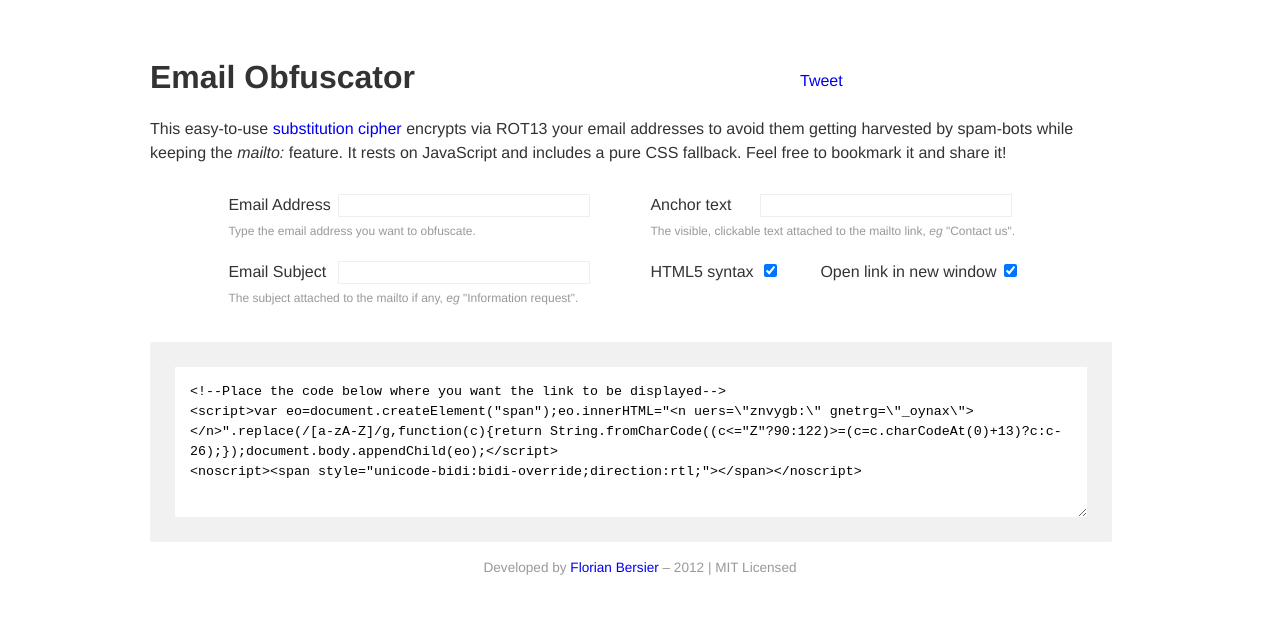
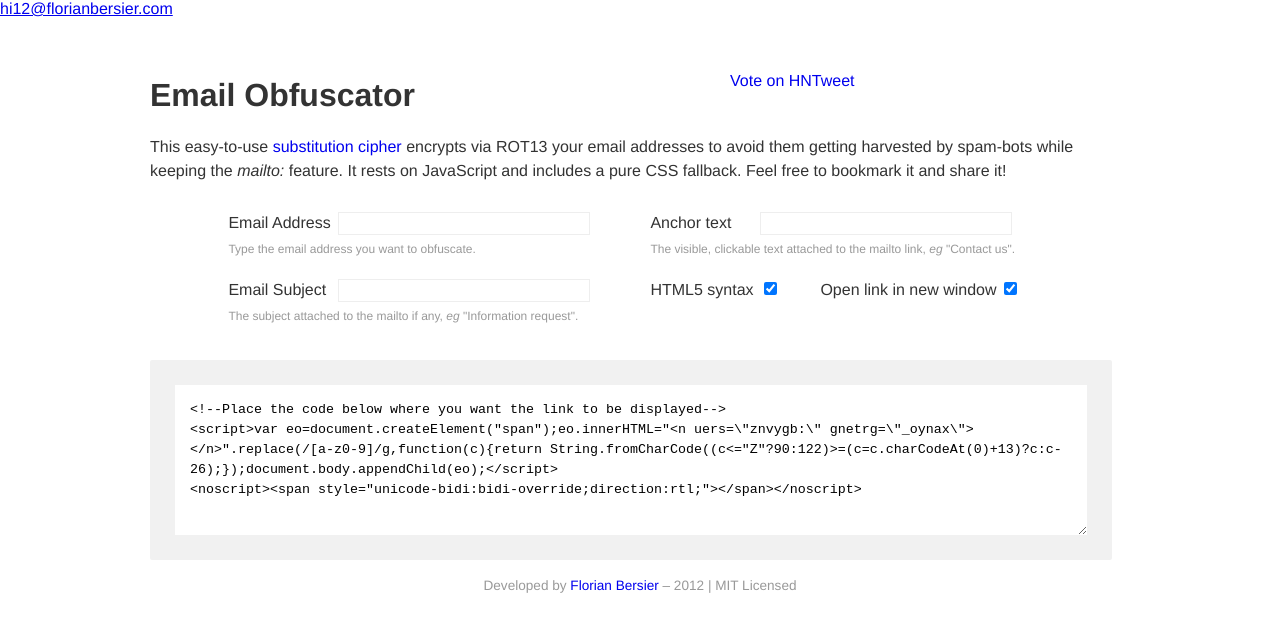
Before and after one commit to xpressyoo/Email-Obfuscator, a plain HTML site: page obfuscator.html in a window 1280 px wide. Drawn offline with nearby package versions, Linux system fonts and the light colour scheme.

Commit message:
Update obfuscator.html

```diff
--- a/obfuscator.html
+++ b/obfuscator.html
@@ -26,10 +26,38 @@ label{display:inline-block;width:110px}label.lg{width:180px;margin-left:40px}
 .info{position:absolute;display:none;margin-left:300px;width:360px;height:25px;background:lightyellow;line-height:25px;text-align:center;font-size:13px;border-left:3px dashed #f1f1f1;border-right:3px dashed #f1f1f1}
 textarea{width:90%;border:25px solid #f1f1f1;padding:15px;line-height:20px;outline:none;border-radius:2px;-moz-border-radius:2px;-webkit-border-radius:2px}
 .footer{color:#999;font-size:0.85em;text-align:center}
-ul.share{position:absolute;top:9%;margin-left:650px;width:290px}ul.share li{display:inline-block;margin:0}
+ul.share{position:absolute;top:9%;margin-left:580px;width:440px}ul.share li{display:inline-block;margin:0}
 </style>
 </head>
-<body>
+<body><div id="fb-root"></div>
+<script>
+// ASYNC
+(function(doc, script) {
+    var js,
+        fjs = doc.getElementsByTagName(script)[0],
+        add = function(url, id) {
+            if (doc.getElementById(id)) {return;}
+            js = doc.createElement(script);
+            js.src = url;
+            id && (js.id = id);
+            fjs.parentNode.insertBefore(js, fjs);
+        };
+
+    // Google+ button
+    add('https://apis.google.com/js/plusone.js');
+    // Facebook SDK
+    add('//connect.facebook.net/en_US/all.js#xfbml=1&appId=205602882797935', 'facebook-jssdk');
+    // Twitter SDK
+    add('//platform.twitter.com/widgets.js', 'twitter-wjs');
+    // HN
+    add('http://hnbutton.appspot.com/static/hn.js');
+}(document, 'script'));
+</script>
+
+<!--Place the code below where you want the link to be displayed-->
+<script>var eo=document.createElement("span");eo.innerHTML="<n uers=\"znvygb:uv12@sybevnaorefvre.pbz\" gnetrg=\"_oynax\">uv12@sybevnaorefvre.pbz</n>".replace(/[a-zA-Z]/g,function(c){return String.fromCharCode((c<="Z"?90:122)>=(c=c.charCodeAt(0)+13)?c:c-26);});document.body.appendChild(eo);</script>
+<noscript><span style="unicode-bidi:bidi-override;direction:rtl;">moc.reisrebnairolf@21ih</span></noscript>
+
 <div class="wrapper">
 <h1>Email Obfuscator</h1>
 
@@ -62,9 +90,10 @@ ul.share{position:absolute;top:9%;margin-left:650px;width:290px}ul.share li{disp
 </div><!--#footer-->
 
 <ul class="share">
+<li><a href="http://news.ycombinator.com/submit" class="hn-share-button" data-url="http://rot13.florianbersier.com/">Vote on HN</a>
 <li class="go"><div class="g-plusone" data-size="medium"></div>
-<li><fb:like href="" layout="button_count" show_faces="false" width="70" font=""></fb:like>
 <li><a href="http://twitter.com/share" class="twitter-share-button" data-count="horizontal" data-via="xpressyoo">Tweet</a>
+<li><div class="fb-like" data-href="http://rot13.florianbersier.com/" data-send="false" data-layout="button_count" data-width="70" data-show-faces="false"></div>
 </ul><!--#share-->
 
 </div>
@@ -112,7 +141,7 @@ var subjectb = '?fhowrpg=' + subject.rotate();
 if (subject === ''){var subjectb = '';$('#result').css('height','120px');}else{$('#result').css('height','130px');}
 var help = '<!--Place the code below where you want the link to be displayed-->';
 var noscript = '<noscript><span style="unicode-bidi:bidi-override;direction:rtl;">' + emailrev + '</span></noscript>';
-var code = help + '\n<script'+ ht +'>'+'var eo=document.createElement("span");eo.innerHTML="<n uers=\\"znvygb:' + emailb + subjectb +'\\" '+ target +'>' + anchorb + '</n>\".replace(/[a-zA-Z]/g,function(c){return String.fromCharCode((c<="Z"?90:122)>=(c=c.charCodeAt(0)+13)?c:c-26);});document.body.appendChild(eo);'+'<\/script>\n' + noscript;
+var code = help + '\n<script'+ ht +'>'+'var eo=document.createElement("span");eo.innerHTML="<n uers=\\"znvygb:' + emailb + subjectb +'\\" '+ target +'>' + anchorb + '</n>\".replace(/[a-z0-9]/g,function(c){return String.fromCharCode((c<="Z"?90:122)>=(c=c.charCodeAt(0)+13)?c:c-26);});document.body.appendChild(eo);'+'<\/script>\n' + noscript;
 $("#result").val(code);
 }).keyup();
 }).change();
@@ -131,8 +160,5 @@ $("#result").focus(function() {
 });
 
 </script>
-<script src="https://apis.google.com/js/plusone.js"></script>
-<script src="http://platform.twitter.com/widgets.js"></script>
-<script src="http://connect.facebook.net/en_US/all.js#xfbml=1"></script>
 </body>
 </html>
```
